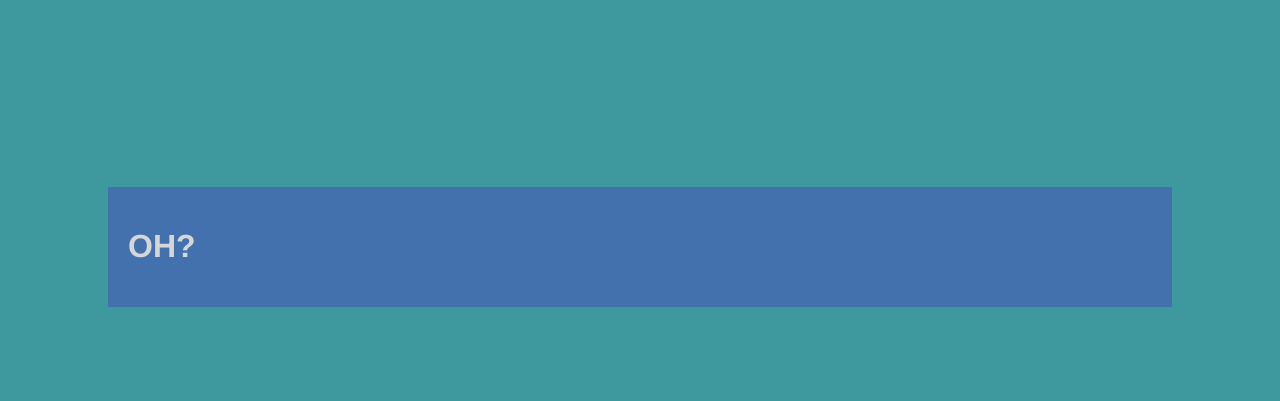
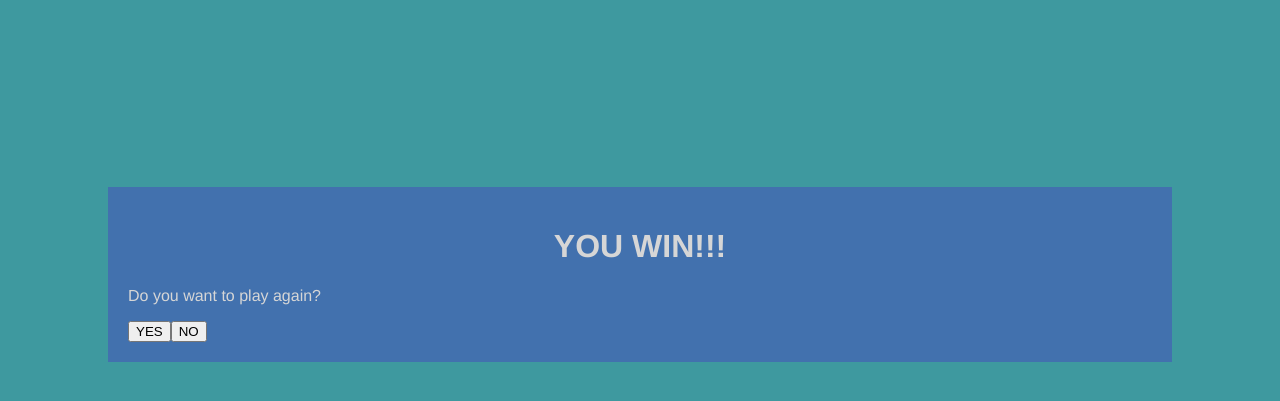
Before and after one commit to jasonly/hangman-proto, a website: page index.html in a window 1280 px wide. Shown: the part 5-406 px from the top of the page. Drawn offline with nearby package versions, Linux system fonts and the light colour scheme; files that its build step writes are made by us from their sources.

Commit message:
[TASK] Added buttons

```diff
--- a/scripts/winlose.js
+++ b/scripts/winlose.js
@@ -11,16 +11,36 @@
 
     body.appendChild(_overlay);
 
-    whatHappened();
+    whatHappened('YOU WIN!!!');
+    playAgainButton();
   };
 
-  var whatHappened = function() {
+  // function that creates the the content for the overlay-content
+  var whatHappened = function(str) {
     var _title = document.createElement('h1');
     var _overlayContent = document.querySelector('.overlay-content');
 
-    _title.innerHTML = 'OH?';
+    _title.innerHTML = str;
+    _title.classList.add('title');
 
     _overlayContent.appendChild(_title);
+
+    return _overlayContent;
+  };
+
+  var playAgainButton = function() {
+    var _yes = document.createElement('button');
+    var _no = document.createElement('button');
+    var _question = document.createElement('p');
+    var _overlayContent = document.querySelector('.overlay-content');
+
+    _question.innerHTML = 'Do you want to play again?';
+    _yes.innerHTML = 'YES';
+    _no.innerHTML = 'NO';
+
+    _overlayContent.appendChild(_question);
+    _overlayContent.appendChild(_yes);
+    _overlayContent.appendChild(_no);
 
     return _overlayContent;
   };
--- a/styles/_winlose.scss
+++ b/styles/_winlose.scss
@@ -15,3 +15,7 @@
   padding: 20px;
   width: 80%; /* Could be more or less, depending on screen size */
 }
+
+.title {
+  text-align: center;
+}
```
